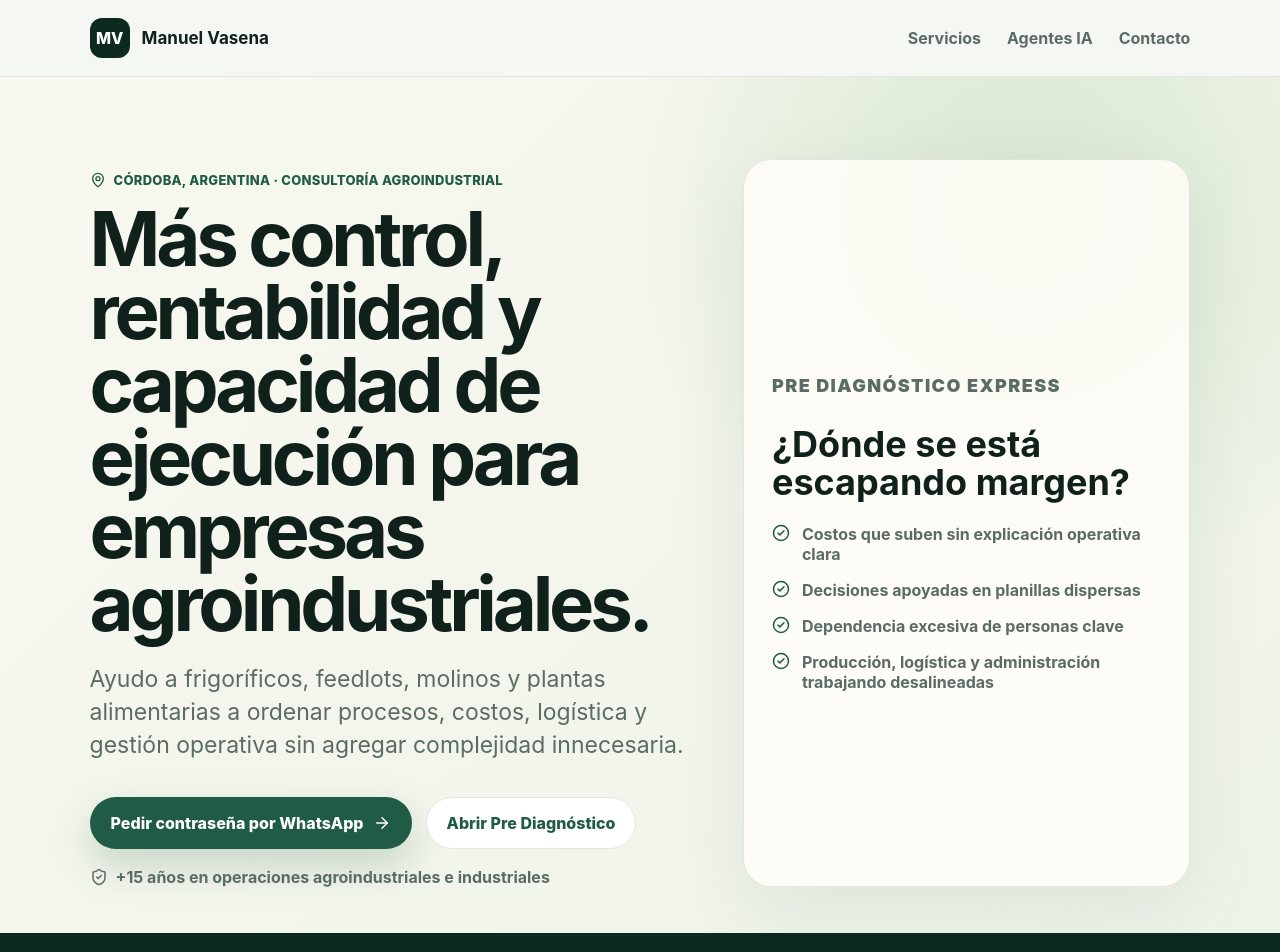
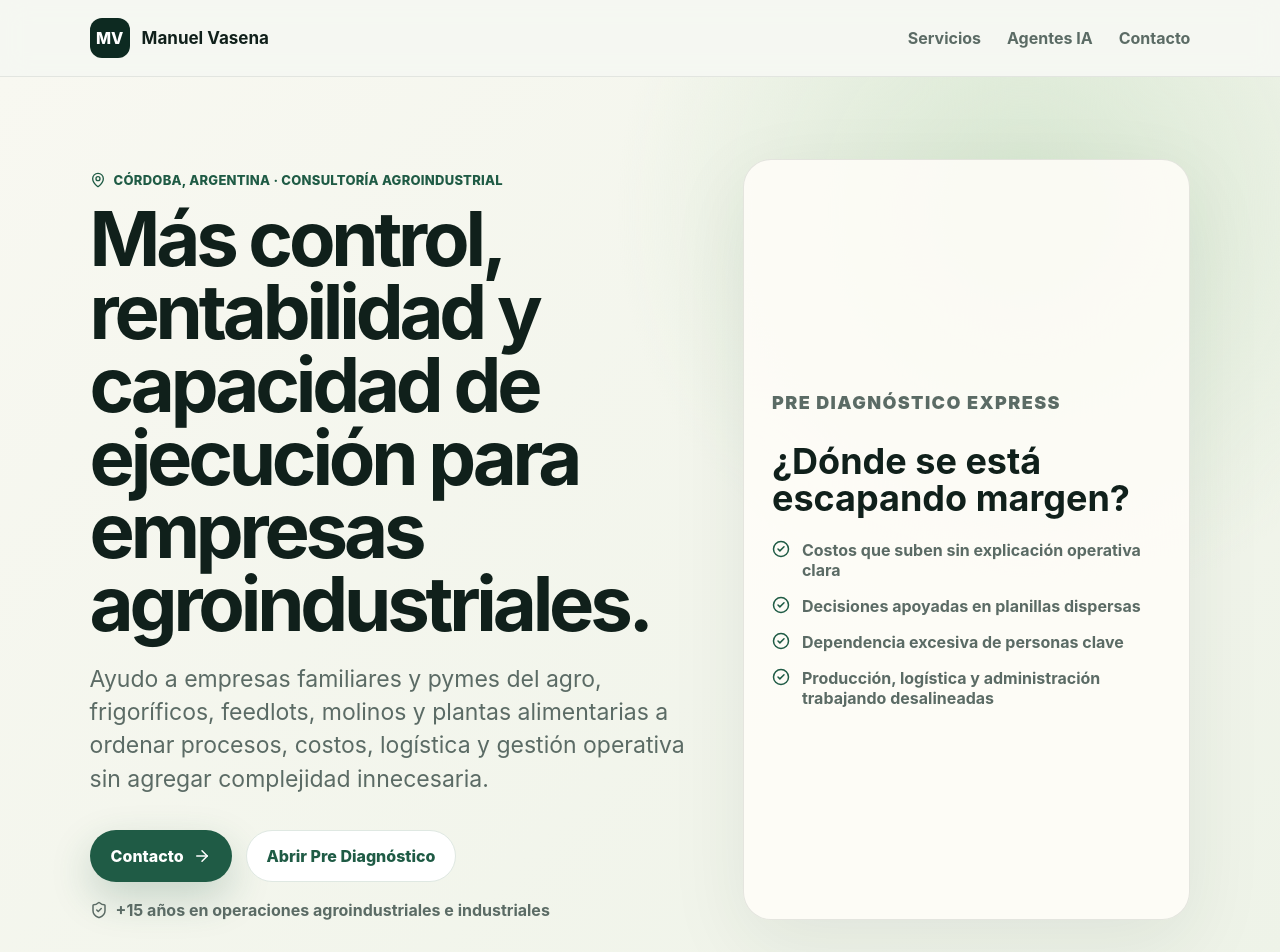
Before and after one commit to luckyagent26-rgb/mmvconsultora-web, a React (Vite) app: page / in a window 1280 px wide. Shown: the top 952 px of the page. Built offline with nearby package versions, Linux system fonts and the light colour scheme.

Commit message:
Update hero copy and primary CTA

```diff
--- a/src/main.jsx
+++ b/src/main.jsx
@@ -29,9 +29,9 @@ function App(){
         <div className="heroText">
           <p className="eyebrow"><MapPin size={16}/> Córdoba, Argentina · Consultoría agroindustrial</p>
           <h1>Más control, rentabilidad y capacidad de ejecución para empresas agroindustriales.</h1>
-          <p className="lead">Ayudo a frigoríficos, feedlots, molinos y plantas alimentarias a ordenar procesos, costos, logística y gestión operativa sin agregar complejidad innecesaria.</p>
+          <p className="lead">Ayudo a empresas familiares y pymes del agro, frigoríficos, feedlots, molinos y plantas alimentarias a ordenar procesos, costos, logística y gestión operativa sin agregar complejidad innecesaria.</p>
           <div className="actions">
-            <a className="btn primary" href={WHATSAPP_URL} target="_blank" rel="noreferrer">Pedir contraseña por WhatsApp <ArrowRight size={18}/></a>
+            <a className="btn primary" href="#contacto">Contacto <ArrowRight size={18}/></a>
             <a className="btn secondary" href={PRE_DIAGNOSTICO_URL} target="_blank" rel="noreferrer">Abrir Pre Diagnóstico</a>
           </div>
           <div className="proof"><ShieldCheck size={18}/> +15 años en operaciones agroindustriales e industriales</div>
```
